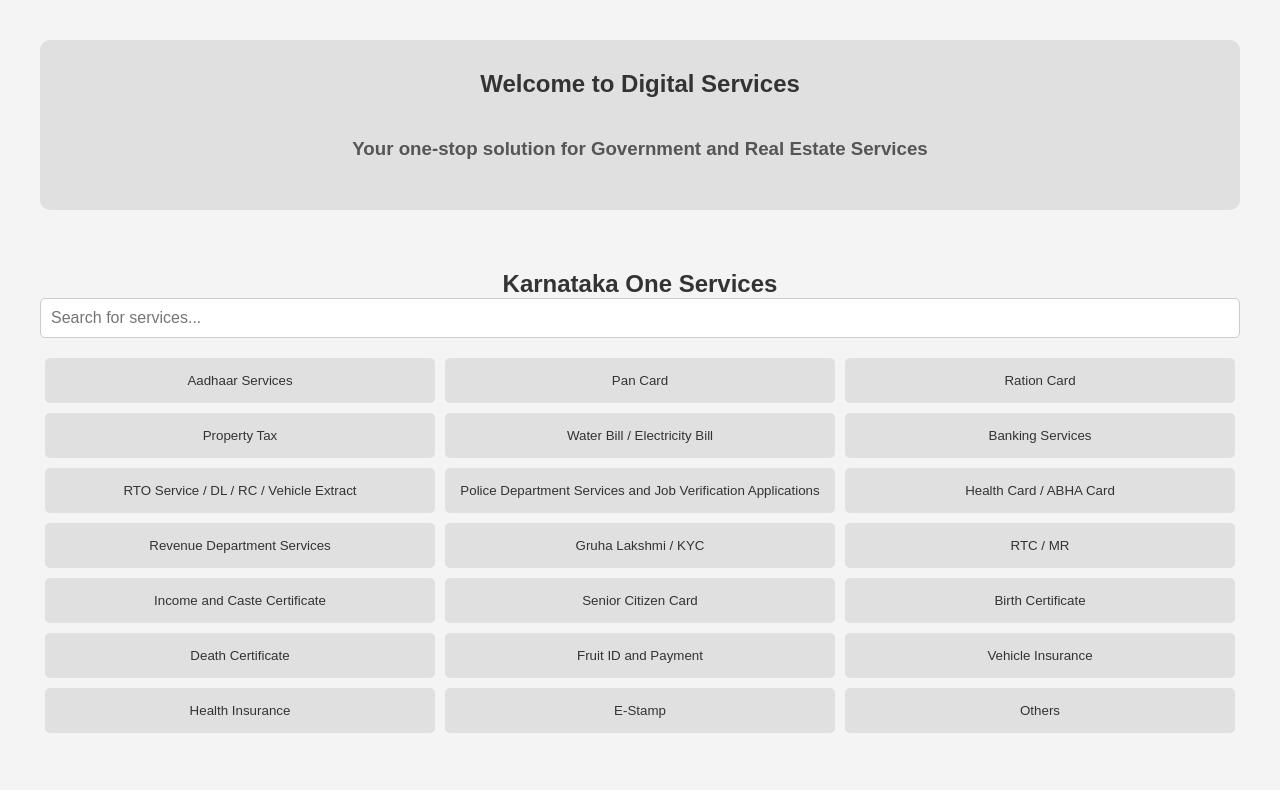
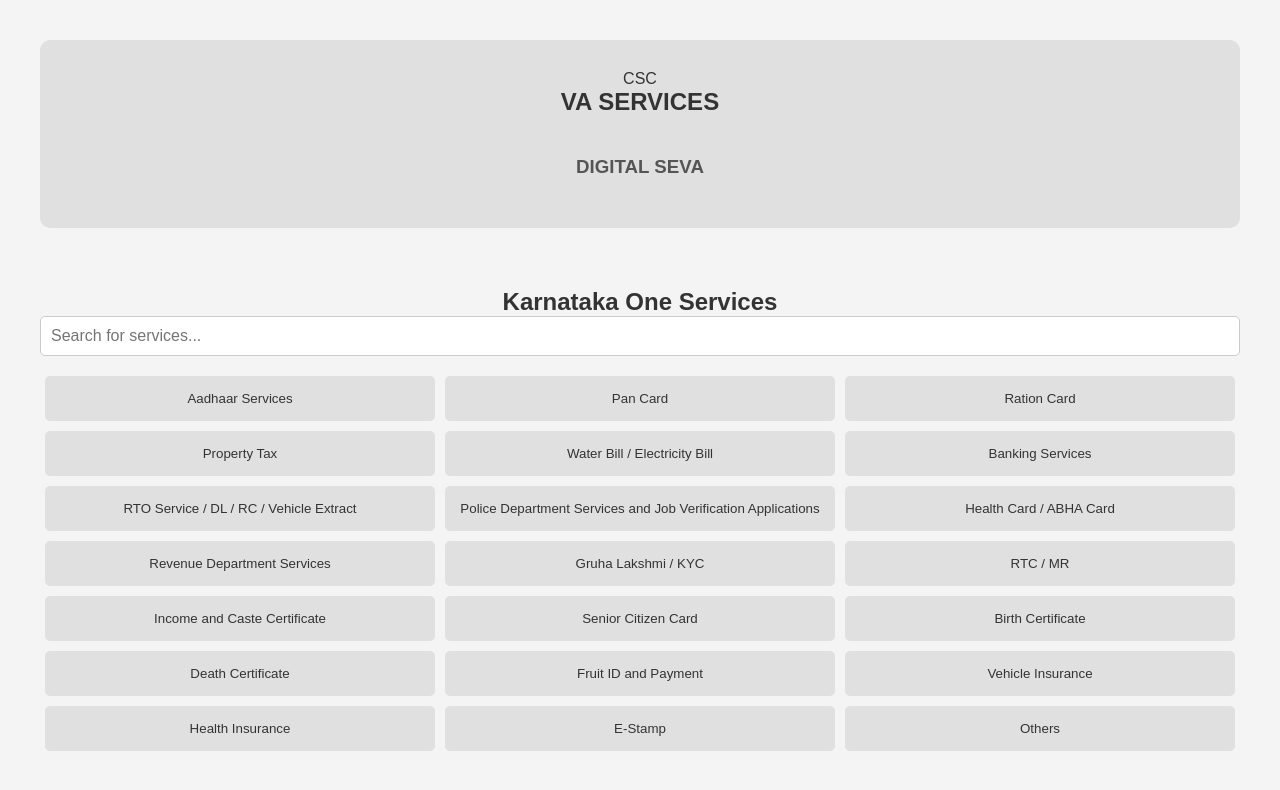
Before and after one commit to ZeuSGaming007/k2, a plain HTML site: page Karnataka One.html in a window 1280 px wide. Drawn offline with Linux system fonts and the light colour scheme.

Commit message:
Update Karnataka One.html

```diff
--- a/Karnataka One.html
+++ b/Karnataka One.html
@@ -9,16 +9,13 @@
     <script defer src="script.js"></script>
 </head>
 <body>
- <!-- Main Website Content -->
-    <div id="main-content">
+  <div id="main-content">
         <!-- Welcome Section -->
         <section class="welcome-page">
             <div class="welcome-content">
-                <h2>Welcome to Digital Services</h2>
-                <h3>Your one-stop solution for Government and Real Estate Services</h3>
-                <a href="index.html"> <!-- Replace with your homepage URL -->
-                    <i class="fas fa-home" style="font-size: 30px; vertical-align: middle;"></i>
-                </a>
+                <h1></h1>CSC</h1>
+                <h2>VA SERVICES</h2>
+                <h3>DIGITAL SEVA</h3>
             </div>
         </section>
     </div>
```
